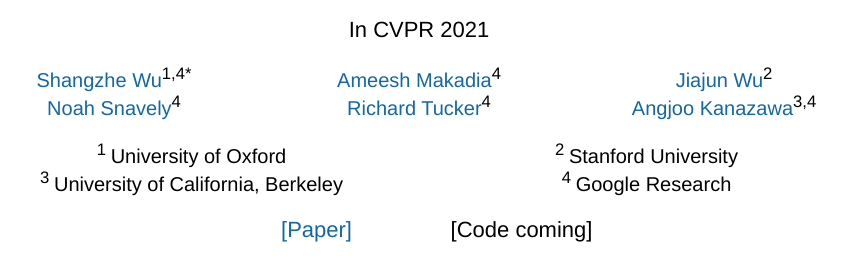
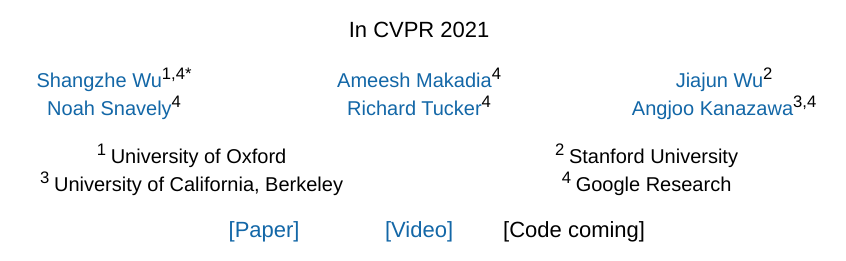
Before and after one commit to sorderender/sorderender.github.io, a plain HTML site: page index.html in a window 1280 px wide. Shown: the part 636-897 px from the top of the page, without its empty margins (221-1067 px from the left). Drawn offline with Linux system fonts and the light colour scheme; a script that the page names is missing.

Commit message:
updated youtube video links

```diff
--- a/index.html
+++ b/index.html
@@ -81,7 +81,7 @@
     <br><br>
 
     <div class="links"><a href="">[Paper]</a></div>
-    <!-- <div class="links"><a href="https://www.youtube.com/watch?v=dQw4w9WgXcQ">[Video]</a></div> -->
+    <div class="links"><a href="https://youtu.be/bUdY0BoudYI">[Video]</a></div>
     <!-- <div class="links"><a href="https://github.com/elliottwu/webpage-template">[Code]</a></div> -->
     <div class="links">[Code coming]</div>
 
@@ -108,7 +108,7 @@
 
     <h1>Video</h1>
     <div class="video-container">
-        <iframe src="https://www.youtube.com/embed/6ZACB_90GKg" frameBorder="0"
+        <iframe src="https://www.youtube.com/embed/bUdY0BoudYI" frameBorder="0"
                 allow="accelerometer; autoplay; encrypted-media; gyroscope; picture-in-picture"
                 allowfullscreen></iframe>
     </div>
--- a/resources/style.css
+++ b/resources/style.css
@@ -39,7 +39,7 @@ body {
 .links {
     font-size: 22px;
     width: 95%;
-    max-width: 200px;
+    max-width: 150px;
 }
 
 .teaser img {
```
